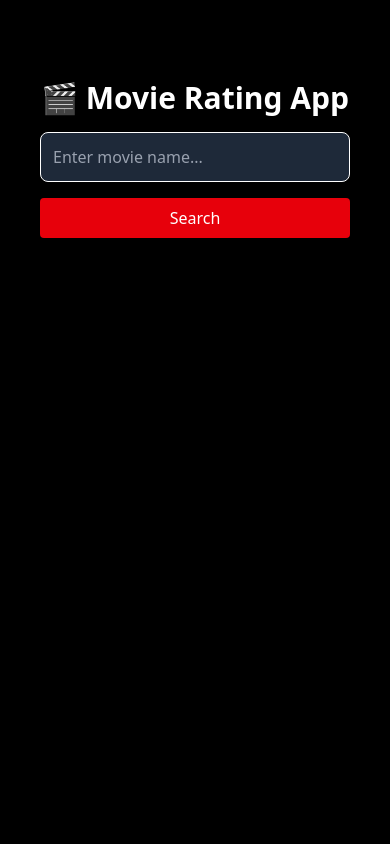
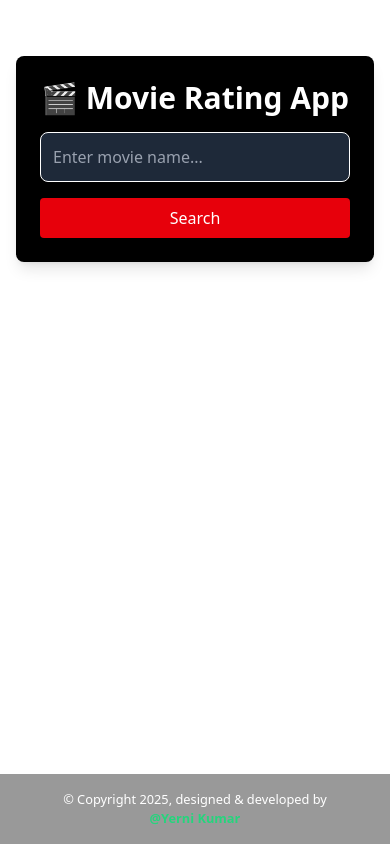
Before and after one commit to kyernikumar/vite-projects, a React (Vite) app: page / in a window 390 px wide. Built offline with nearby package versions, Linux system fonts and the light colour scheme.

Commit message:
footer added

```diff
--- a/src/App.jsx
+++ b/src/App.jsx
@@ -1,10 +1,17 @@
 import React from "react";
 import Hero from "./components/hero";
+import Footer from "./components/footer";
 
 function App() {
   return (
-    <div>
+    <div
+      className='min-h-screen bg-cover bg-center'
+      style={{
+        backgroundImage: `url('https://analyticsindiamag.com/wp-content/uploads/2019/05/apps.55787.9007199266246365.687a10a8-4c4a-4a47-8ec5-a95f70d8852d.jpg')`,
+      }}
+    >
       <Hero />
+      <Footer />
     </div>
   );
 }
--- /dev/null
+++ b/src/components/footer.css
@@ -0,0 +1,33 @@
+#footer {
+  position: fixed;
+  bottom: 0;
+  width: 100%;
+  text-align: center;
+  color: white;
+  padding: 1rem;
+  backdrop-filter: blur(10px); /* ✅ adds blur effect */
+  background-color: rgba(
+    0,
+    0,
+    0,
+    0.4
+  ); /* ✅ semi-transparent black for contrast */
+  z-index: 10; /* ensures it's above background */
+}
+
+.developer-name {
+  font-weight: bold;
+  color: #ff4081; /* you can change this to any color you like */
+}
+
+@media only screen and (max-width: 37em) {
+  #footer {
+    text-align: center;
+    font-size: 0.8rem;
+  }
+
+  .developer-name {
+    display: block;
+    color: #26d47d;
+  }
+}
--- a/src/components/footer.jsx
+++ b/src/components/footer.jsx
@@ -1,138 +1,16 @@
-import React, { useState, useRef } from "react";
-import emailjs from "@emailjs/browser";
-import "./Contact.css";
+import React from "react";
 
-const ContactForm = () => {
-  const form = useRef();
+function Footer() {
+  const currentDate = new Date();
+  const currentYear = currentDate.getFullYear();
+  return (
+    <footer id='footer'>
+      <div>
+        © Copyright {currentYear}, designed & developed by{" "}
+        <span className='developer-name'> @Yerni Kumar</span>
+      </div>
+    </footer>
+  );
+}
 
-  const [formData, setFormData] = useState({
-    name: "",
-    email: "",
-    phone: "",
-    website: "",
-    requirement: "",
-  });
-
-  const handleChange = (e) => {
-    const { name, value } = e.target;
-    setFormData((prevData) => ({ ...prevData, [name]: value }));
-  };
-
-  const handleSubmit = (e) => {
-    e.preventDefault();
-    emailjs
-      .sendForm("service_qpt3nn7", "template_me4jszg", form.current, {
-        publicKey: "htKSNJxubCEBIpVIc",
-      })
-      .then(
-        () => {
-          alert("Message sent successfully!");
-          setFormData({
-            name: "",
-            email: "",
-            phone: "",
-            website: "",
-            requirement: "",
-          });
-        },
-        (error) => {
-          console.error("FAILED...", error.text);
-          alert("Failed to send message. Please try again.");
-        }
-      );
-  };
-
-  return (
-    <div className='contact-container'>
-      <div className='contact-wrapper'>
-        <div className='contact-info'>
-          <h2>Interested in working with us?</h2>
-          <p>LET’S TALK AND GET STARTED</p>
-
-          <div className='info-box'>
-            <div className='icon'>
-              <i className='bi bi-envelope-fill'></i>
-            </div>
-            <div>
-              <p>SHOOT US A MAIL</p>
-              <p className='bold-text'>sales@brandingnuts.com</p>
-            </div>
-          </div>
-
-          <div className='info-box'>
-            <div className='icon'>
-              <i className='bi bi-telephone-fill'></i>
-            </div>
-            <div>
-              <p>OUR CONTACT NUMBER</p>
-              <p className='bold-text'>(+91) 83413 92803</p>
-            </div>
-          </div>
-        </div>
-
-        <form ref={form} onSubmit={handleSubmit} className='contact-form'>
-          <div className='form-row'>
-            <input
-              name='name'
-              type='text'
-              placeholder='Enter your name *'
-              value={formData.name}
-              onChange={handleChange}
-              required
-            />
-            <input
-              name='email'
-              type='email'
-              placeholder='Enter your email *'
-              value={formData.email}
-              onChange={handleChange}
-              required
-            />
-          </div>
-
-          <div className='form-row'>
-            <input
-              name='phone'
-              type='text'
-              placeholder='Enter phone no.*'
-              value={formData.phone}
-              onChange={handleChange}
-              required
-            />
-            <input
-              name='website'
-              type='text'
-              placeholder='Enter your website'
-              value={formData.website}
-              onChange={handleChange}
-            />
-          </div>
-
-          <textarea
-            name='requirement'
-            placeholder='Requirement *'
-            value={formData.requirement}
-            onChange={handleChange}
-            required
-          />
-
-          <div class='checkbox-container'>
-            <input type='checkbox' id='agree' name='agreed' required />
-            <label for='agree'>
-              I agree to the <a href='#'>Terms & Conditions</a> of Business
-              Name.
-            </label>
-          </div>
-
-          <button type='submit'>Submit</button>
-
-          <p className='privacy-note'>
-            🔒 We hate spam, and we respect your privacy.
-          </p>
-        </form>
-      </div>
-    </div>
-  );
-};
-
-export default ContactForm;
+export default Footer;
--- a/src/components/hero.jsx
+++ b/src/components/hero.jsx
@@ -1,5 +1,6 @@
 // src/App.jsx
 import { useState } from "react";
+import "./Footer.css";
 
 const API_KEY = import.meta.env.VITE_OMDB_API_KEY;
 
@@ -18,12 +19,7 @@ function Hero() {
   };
 
   return (
-    <div
-      className='min-h-screen bg-cover bg-center bg-black text-white p-4'
-      style={{
-        backgroundImage: `url('https://analyticsindiamag.com/wp-content/uploads/2019/05/apps.55787.9007199266246365.687a10a8-4c4a-4a47-8ec5-a95f70d8852d.jpg')`,
-      }}
-    >
+    <div className='text-white p-4'>
       <div className='max-w-xl mx-auto bg-black bg-opacity-70 p-6 rounded-lg shadow-lg mt-10'>
         <h1 className='text-3xl font-bold mb-4 text-center'>
           🎬 Movie Rating App
```
